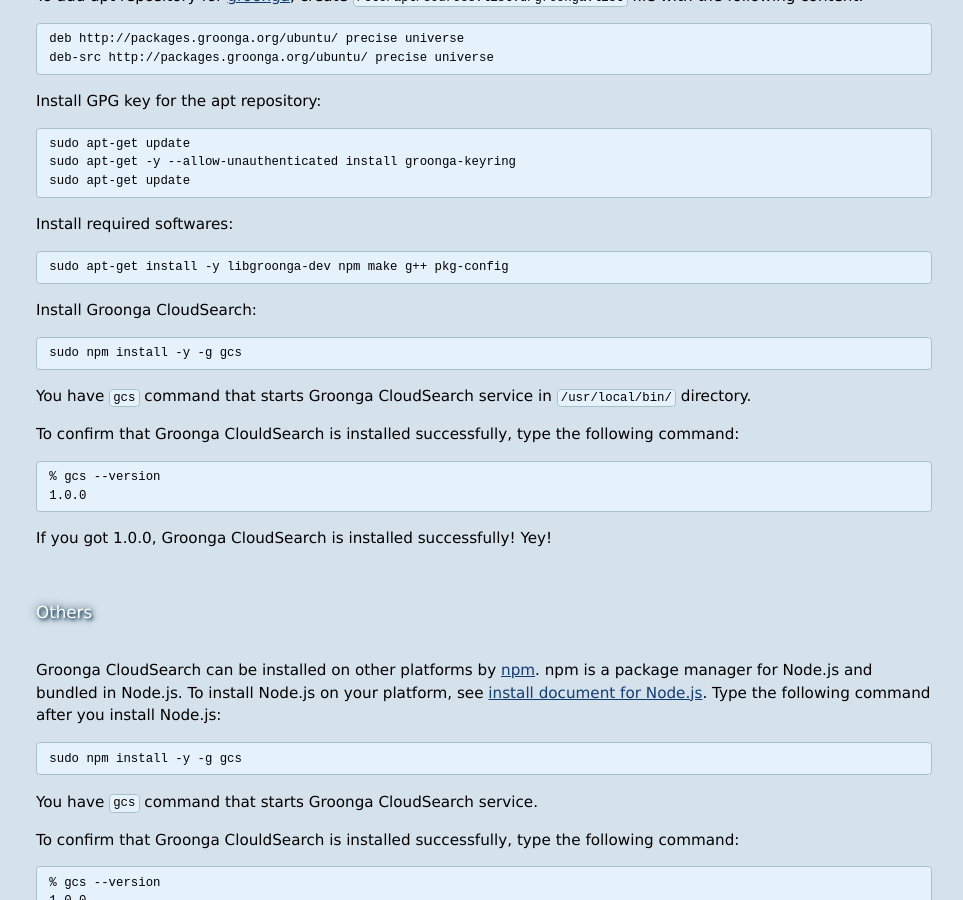
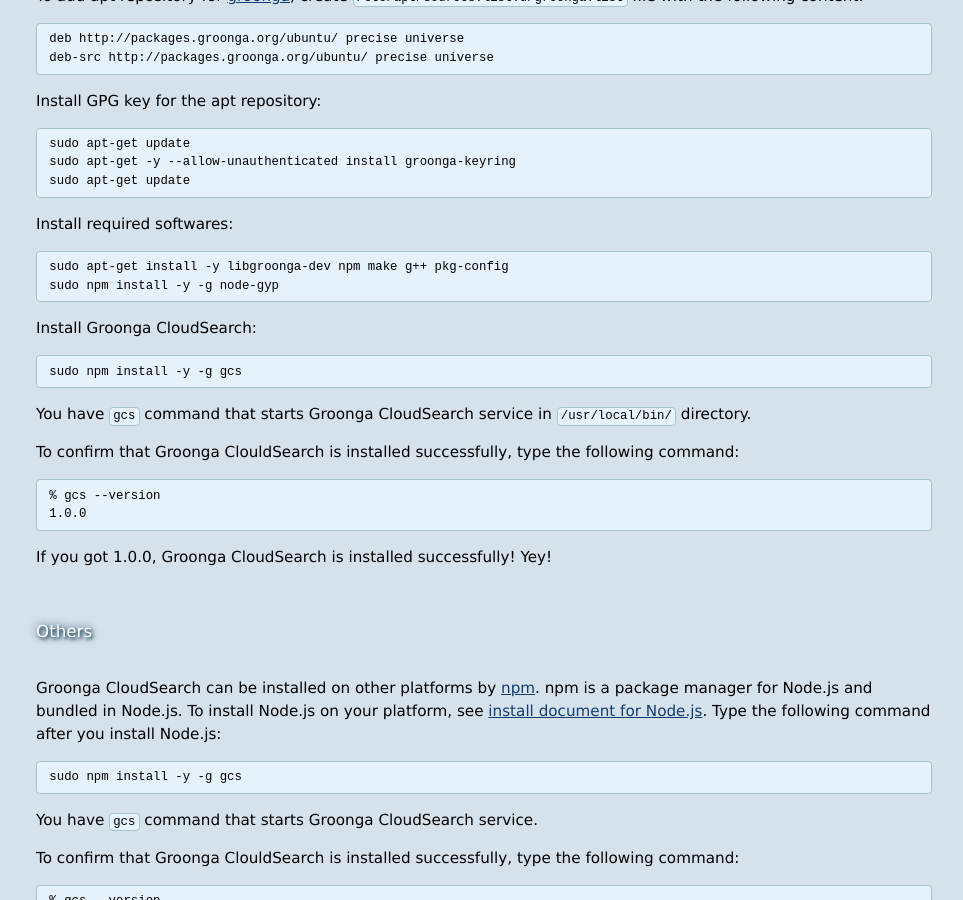
Before and after one commit to groonga/gcs.groonga.org, a Jekyll site: the page built from docs/install/index.md, in a window 1280 px wide and 900 px high, scrolled down 1636 px. Shown: the whole window, without its empty margins (156-1119 px from the left). Built offline with Jekyll 4.4.1, drawn with Linux system fonts in a browser that asks for light colours.

Commit message:
install: install node-gyp by myself on Ubuntu

```diff
--- a/docs/install/index.md
+++ b/docs/install/index.md
@@ -85,6 +85,7 @@
 Install required softwares:
 
     sudo apt-get install -y libgroonga-dev npm make g++ pkg-config
+    sudo npm install -y -g node-gyp
 
 Install Groonga CloudSearch:
 
```
